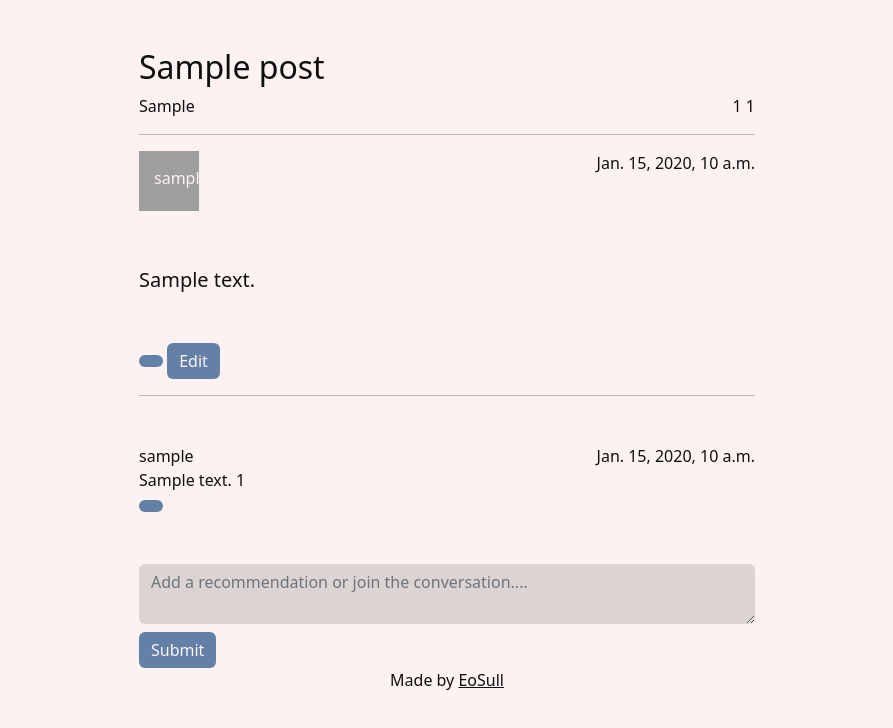
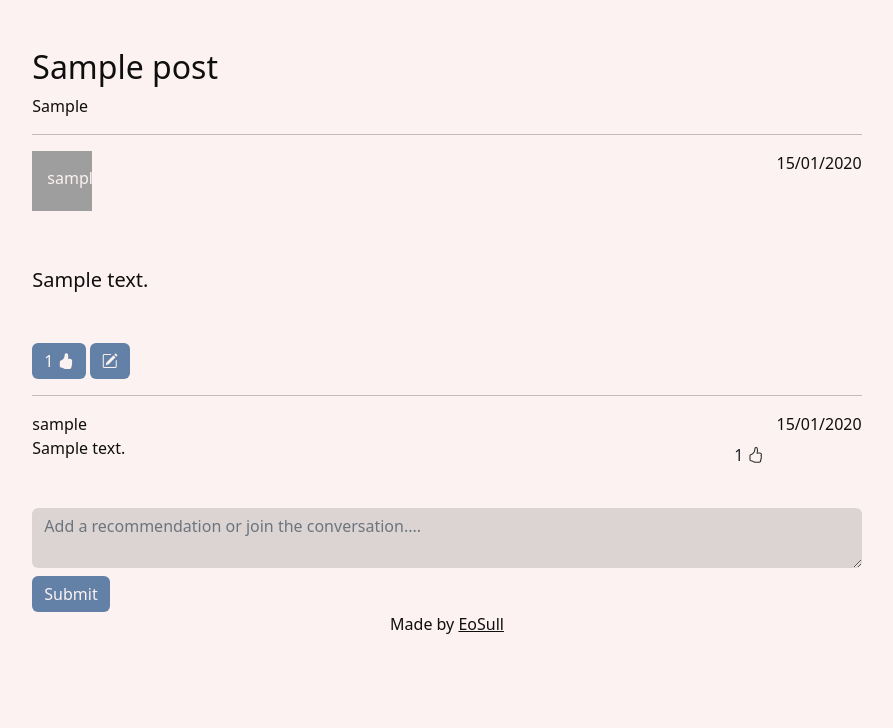
Before and after one commit to eosull/Something-Like, a Django app: a page that uses templates/base.html in a window 1280 px wide. Shown: the part 72-800 px from the top of the page, without its empty margins (193-1086 px from the left). Run offline with Django 4.2, Linux system fonts and the light colour scheme; a user stored in the database is signed in; tables that the repository leaves empty hold one stand-in row (values such as "Sample post"); some libraries are stand-ins or nearby versions; grey boxes are pictures that could not be loaded.

Commit message:
feat: add bootstrap icons, adjust post display

```diff
--- a/blog/views.py
+++ b/blog/views.py
@@ -107,9 +107,10 @@ class PostDetail(View):
         post = get_object_or_404(queryset, slug=slug)
         comments = post.comments.filter(approved=True).order_by('created_at')
 
-        liked = False
+        post_liked = False
         if post.likes.filter(id=self.request.user.id).exists():
-            liked = True
+            post_liked = True
+
 
         return render(
             request,
@@ -120,7 +121,7 @@ class PostDetail(View):
                 "comments": comments,
                 "commented": False,
                 "comment_form": CommentForm(),
-                "liked": liked,
+                "post_liked": post_liked,
             },
         )
 
--- a/something_like/settings.py
+++ b/something_like/settings.py
@@ -39,7 +39,7 @@ CSRF_TRUSTED_ORIGINS = ["http://something-like-pp4.herokuapp.com",
                         'https://8000-eosull-somethinglike-hrdjmz45bwr.ws-eu96b.gitpod.io',
                         'https://8000-eosull-somethinglike-bsbvjmkvd4c.ws-eu96b.gitpod.io',
                         'https://8000-eosull-somethinglike-bsbvjmkvd4c.ws-eu97.gitpod.io',
-                        'https://8000-eosull-somethinglike-eaqot6kiyaa.ws-eu98.gitpod.io',]
+                        'https://8000-eosull-somethinglike-eaqot6kiyaa.ws-eu99.gitpod.io',]
 
 # Application definition
 
@@ -57,7 +57,6 @@ INSTALLED_APPS = [
     'django.contrib.staticfiles',
     'cloudinary',
     'django_summernote',
-    'fontawesomefree',
     'crispy_forms',
     'django_filters',
     'coverage',
--- a/templates/base.html
+++ b/templates/base.html
@@ -10,11 +10,9 @@
     <link rel="preconnect" href="https://fonts.gstatic.com" crossorigin>
     <link href="https://fonts.googleapis.com/css2?family=IBM+Plex+Sans&family=IBM+Plex+Sans+Condensed&display=swap" rel="stylesheet">
     <link rel="stylesheet" href="https://cdn.jsdelivr.net/npm/bootstrap@5.2.3/dist/css/bootstrap.min.css" integrity="sha384-rbsA2VBKQhggwzxH7pPCaAqO46MgnOM80zW1RWuH61DGLwZJEdK2Kadq2F9CUG65" crossorigin="anonymous">
+    <link rel="stylesheet" href="https://cdn.jsdelivr.net/npm/bootstrap-icons@1.10.5/font/bootstrap-icons.css">
     <script src="https://cdn.jsdelivr.net/npm/bootstrap@5.2.3/dist/js/bootstrap.min.js" integrity="sha384-cuYeSxntonz0PPNlHhBs68uyIAVpIIOZZ5JqeqvYYIcEL727kskC66kF92t6Xl2V" crossorigin="anonymous"></script>
     <link rel="stylesheet" href="{% static 'css/style.css' %}">
-    <link href="{% static 'fontawesomefree/css/fontawesome.css' %}" rel="stylesheet" type="text/css">
-    <link href="{% static 'fontawesomefree/css/brands.css' %}" rel="stylesheet" type="text/css">
-    <link href="{% static 'fontawesomefree/css/solid.css' %}" rel="stylesheet" type="text/css">
     <title>Something Like</title>
 </head>
 <body class="d-flex flex-column">
--- a/templates/explore.html
+++ b/templates/explore.html
@@ -33,7 +33,7 @@
                                     </a>
                                     <p class="card-text d-inline float-start fw-bold mx-2 {{post.category}}-post">|</p>
                                     <p class="card-text d-inline" id="preview-category"> {{ post.category }}</p>
-                                    <p class="card-text d-inline float-end explore-details">{{ post.comments.count }} <i class="fa-regular fa-comment fw-lighter"></i> | {{ post.number_of_likes }} <i class="fa-solid fa-thumbs-up fw-lighter"></i></p>
+                                    <p class="card-text d-inline float-end explore-details">{{ post.comments.count }} <i class="bi bi-chat-left"></i>   {{ post.number_of_likes }} <i class="bi bi-hand-thumbs-up"></i></p>
                             </div>
                         </div>
                         {% endfor %}
--- a/templates/index.html
+++ b/templates/index.html
@@ -41,10 +41,11 @@
                     <div class="card landing-card mb-4 py-2">
                         <div class="card-body px-5 py-5">
                             <a class="nav-link" href="{% url 'post_detail' post.slug %}">
-                                <h3 class="card-title fw-lighter">{{ post.title }}</h2>
+                                <h3 class="card-title fw-bolder">{{ post.title }}</h2>
                             </a>
                             <p class="card-text">{{ post.author }}</p>
-                            <p class="card-text">{{ post.created_at }} | {{ post.comments.count }} <i class="fa-regular fa-comment"></i> | {{ post.number_of_likes }} <i class="fa-solid fa-thumbs-up"></i></p>
+                            <p class="card-text d-inline">{{ post.created_at.date|date:"d/m/Y" }}</p>
+                            <p class="card-text d-inline float-end">{{ post.comments.count }} <i class="bi bi-chat-left"></i>   {{ post.number_of_likes }}<i class="bi bi-hand-thumbs-up"></i></p>
                         </div>
                     </div>
                 </div>
--- a/templates/post_detail.html
+++ b/templates/post_detail.html
@@ -7,10 +7,9 @@
     <div class="row">
         <div class="col">
             <div class="row justify-content-center mt-5">
-                <div class="col-6">
+                <div class="col-sm-10 col-md-8">
                     <h2>{{ post.title }}</h2>
                     <p class="d-inline">{{ post.category }}</p>
-                    <p class="d-inline float-end">{{ post.comments.count }} <i class="fa-regular fa-comment"> </i> {{ post.number_of_likes }} <i class="fa-solid fa-thumbs-up"></i></p>
                     <hr>
                     <div class="post-details w-100">
                         <div class="d-inline float-start">
@@ -21,9 +20,9 @@
 
                         <p class="d-inline float-end">
                             {% if post.edited %}
-                            <i class="fa-regular fa-user-pen"></i>
+                            <i class="bi bi-pencil"></i>
                             {% endif %}
-                            {{ post.created_at }}
+                            {{ post.created_at.date|date:"d/m/Y" }}
                         </p>
                     </div>
 
@@ -34,41 +33,40 @@
                     <form class="d-inline" action="{% url 'post_like' post.slug %}" method="post">
                         {% csrf_token %}
 
-                        {% if liked %}
+                        {% if post_liked %}
 
                         <button type="submit" name="post_id" value="{{ post.slug }}" class="btn btn-primary">
-                            <i class="fa-solid fa-thumbs-up"></i>
+                            {{ post.number_of_likes }} <i class="bi bi-hand-thumbs-up-fill"></i>
                         </button>
 
                         {% else %}
 
                         <button type="submit" name="post_id" value="{{ post.slug }}" class="btn btn-primary">
-                            <i class="fa-solid fa-thumbs-up"></i>
+                            {{ post.number_of_likes }} <i class="bi bi-hand-thumbs-up"></i>
                         </button>
 
                         {% endif %}
                     </form>
                     {% if post.author == request.user %}
                         <form class="d-inline" action="{% url 'edit' post.slug %}">
-                            <button type="submit" class="btn btn-primary" value="Edit Post">Edit</button>
+                            <button type="submit" class="btn btn-primary" value="Edit Post"><i class="bi bi-pencil-square"></i></button>
                         </form>
                         {% endif %}
                     {% endif %}
                     <hr>
 
-                    <div class="mt-5">
+                    <div class="mt-2">
                         {% for comment in comments %}
                             <div class="mt-2 mb-2">
                                 <p class="d-inline">{{ comment.author }}</p>
-                                <p class="d-inline float-end">{{ comment.created_at }}</p><br>
+                                <p class="d-inline float-end">{{ comment.created_at.date|date:"d/m/Y" }}</p><br>
                                 <p class="d-inline fw-bolder">{{ comment.body_text }}</p>
-                                <p class="d-inline">{{ comment.number_of_likes }} <i class="fa-solid fa-thumbs-up"></i></p>
                                 {% if user.is_authenticated %}
-                                    <form action="{% url 'comment_like' post.slug comment.id %}" method="post">
+                                    <form action="{% url 'comment_like' post.slug comment.id %}" method="post" class="d-inline float-end">
                                         {% csrf_token %}
-                                        <button class="btn btn-primary" type="submit" name="comment_id" value="{{ post.slug }}">
-                                            <i class="fa-solid fa-thumbs-up"></i>
-                                        </button>
+                                            <button class="btn" type="submit" name="comment_id" value="{{ post.slug }}">
+                                                {{ comment.number_of_likes }} <i class="bi bi-hand-thumbs-up"></i>
+                                            </button>
                                     </form>
                                 {% endif %}
                             </div>
```
Also changed, not shown: README.md.
